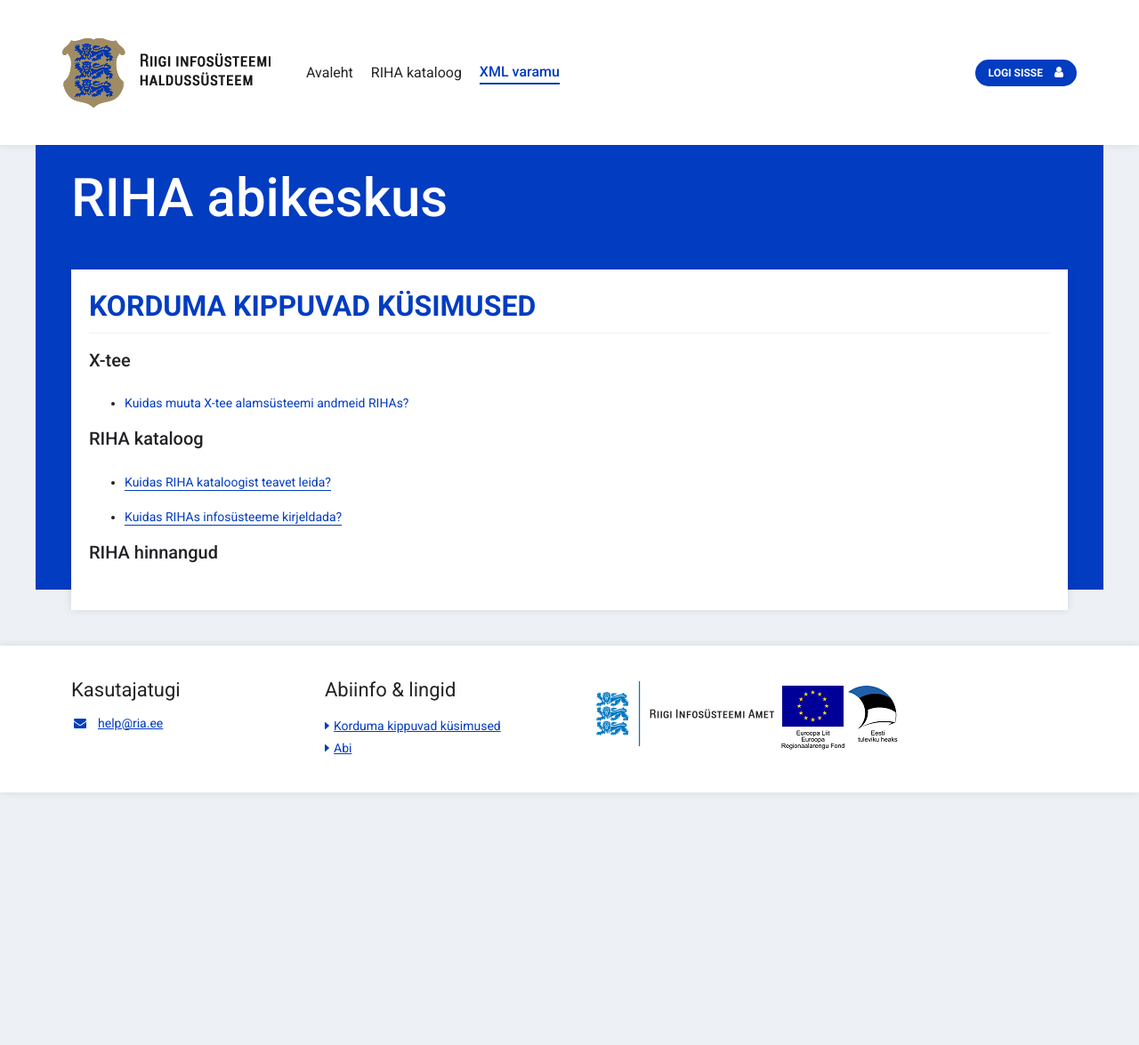
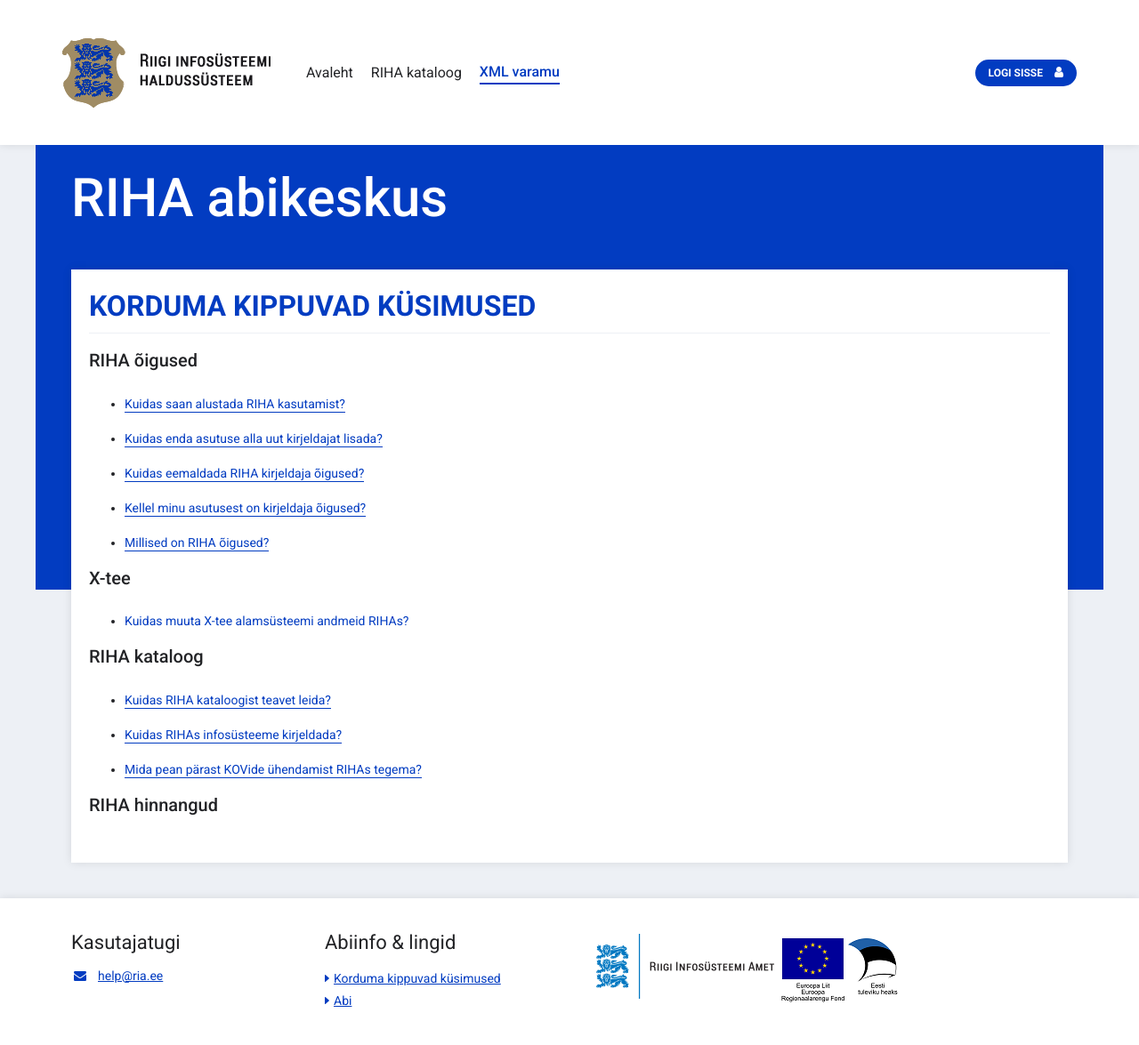
Before and after one commit to e-gov/RIHA-Help, a Jekyll site: the page built from docs/index.md, in a window 1280 px wide. Shown: the whole page at 89% size. Built offline with Jekyll 4.4.1, drawn with Linux system fonts in a browser that asks for light colours; our own code applies the rules of GitHub Pages for plain Markdown files; before the commit the page ends 900 px from its top, so only the background shows below that.

Commit message:
Added 3 new articles about user rights

```diff
--- a/docs/index.md
+++ b/docs/index.md
@@ -3,6 +3,18 @@ title: RIHA abikeskus
 ---
 
 ## Korduma kippuvad küsimused
+
+### RIHA õigused
+
+- [Kuidas saan alustada RIHA kasutamist?](RIHA-oigused-uus-asutus)
+
+- [Kuidas enda asutuse alla uut kirjeldajat lisada?](RIHA-oigused-haldamine)
+
+- [Kuidas eemaldada RIHA kirjeldaja õigused?](RIHA-oigused-haldamine)
+
+- [Kellel minu asutusest on kirjeldaja õigused?](RIHA-oigused-haldamine)
+
+- [Millised on RIHA õigused?](RIHA-oigused)
 
 ### X-tee
 
@@ -15,5 +27,7 @@ title: RIHA abikeskus
 
 - [Kuidas RIHAs infosüsteeme kirjeldada?](infosysteemide-kirjeldamine)
 
+- [Mida pean pärast KOVide ühendamist RIHAs tegema?](kovide-yhendamine)
+
 
 ### RIHA hinnangud
```
Also changed, not shown: docs/RIHA-oigused-haldamine.md (added, +30 -0 lines), docs/RIHA-oigused.md (added, +32 -0 lines), docs/kovide-yhendamine.md (added, +5 -0 lines).
